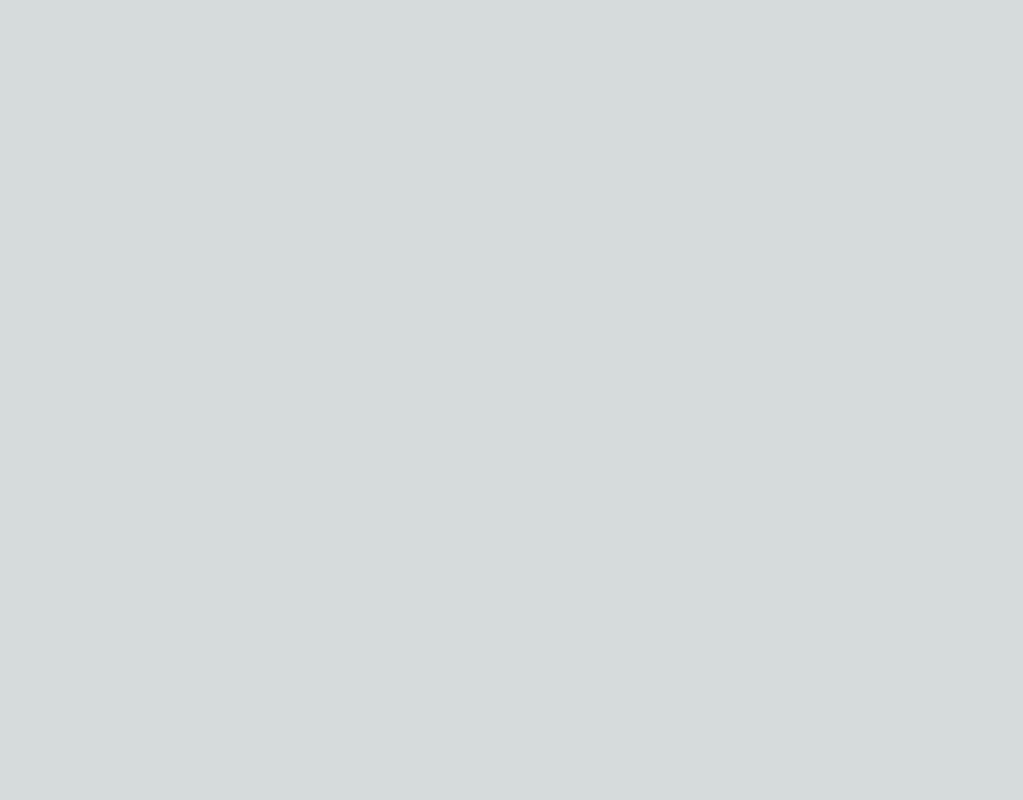
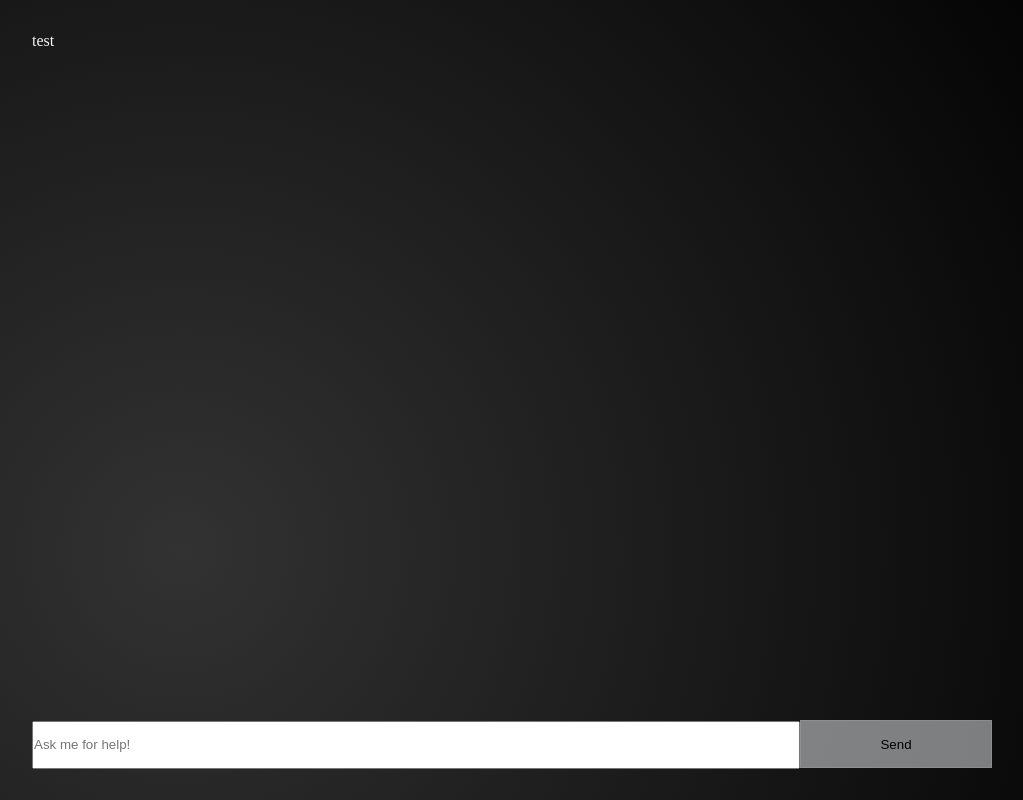
Before and after one commit to mgaam/Financial-Advisor, a Next.js app: page /chat in a window 1280 px wide. Shown: the whole page, without its empty margins (128-1151 px from the left). Built offline with nearby package versions, Linux system fonts and the light colour scheme.

Commit message:
setting up pages

```diff
--- /dev/null
+++ b/app/chat/chatPage.module.css
@@ -0,0 +1,5 @@
+.pageDiv{
+    height: 100vh;
+    display: flex;
+    justify-content: center;
+}
--- a/app/chat/page.js
+++ b/app/chat/page.js
@@ -1,4 +1,9 @@
+import Chat from "../components/Chat/Chat"
+import styles from "./chatPage.module.css"
+
 const chatPage = () => {
-
+    return <div className={styles.pageDiv}>
+        <Chat />
+    </div>
 }
 export default chatPage
--- /dev/null
+++ b/app/components/Chat/Chat.jsx
@@ -0,0 +1,29 @@
+'use client';
+
+import { useState } from "react";
+import styles from "./Chat.module.css"
+
+const Chat = () => {
+    const [text, setText] = useState('')
+    const [messages, setMessages] = useState([])
+
+    const handleSubmit = (e) => {
+        e.preventDefault();
+        console.log(text)
+    }
+    return <div className={styles.chatScreen}>
+        {/* maybe a loading based on a state (turnary operator) */}
+        <div className={styles.chatMessages}>
+            <p>test</p>
+        </div>
+        <div>
+            <form onSubmit={handleSubmit}>
+                <div className={styles.chatForm}>
+                <input className={styles.formText} type="text" placeholder="Ask me for help!" value={text} required onChange={(e) => setText(e.target.value)}/>
+                <button className={styles.formButton} type = 'submit'>Send</button>
+                </div>
+            </form>
+        </div>
+    </div>
+}
+export default Chat
--- /dev/null
+++ b/app/components/Chat/Chat.module.css
@@ -0,0 +1,27 @@
+.chatScreen {
+    display: flex;
+    flex-direction: column;
+    justify-content: space-between;
+    margin: 2rem;
+}
+
+.chatMessages {
+}
+
+.chatForm {
+    width: 75vw;
+    height: 3rem;
+}
+
+.formText {
+    width: 80%;
+    height: 100%;
+}
+
+.formButton {
+    width: 20%;
+    height: 100%;
+    padding: 1rem;
+    background-color: rgba(var(--callout-rgb), 0.5);
+    border: 1px solid rgba(var(--callout-border-rgb), 0.3);
+}
--- a/app/globals.css
+++ b/app/globals.css
@@ -86,13 +86,8 @@ body {
 }
 
 body {
-  color: rgb(var(--foreground-rgb));
-  background: linear-gradient(
-      to bottom,
-      transparent,
-      rgb(var(--background-end-rgb))
-    )
-    rgb(var(--background-start-rgb));
+  color: whitesmoke;
+  background: radial-gradient(circle at 24.1% 68.8%, rgb(50, 50, 50) 0%, rgb(0, 0, 0) 99.4%);
 }
 
 a {
--- a/app/layout.js
+++ b/app/layout.js
@@ -1,17 +1,13 @@
-import { Inter } from "next/font/google";
 import "./globals.css";
-
-const inter = Inter({ subsets: ["latin"] });
-
-export const metadata = {
-  title: "Create Next App",
-  description: "Generated by create next app",
-};
+import { Toaster } from "react-hot-toast";
 
 export default function RootLayout({ children }) {
   return (
     <html lang="en">
-      <body className={inter.className}>{children}</body>
+      <body>
+        {children}
+        <Toaster position="bottom-right"/>
+      </body>
     </html>
   );
 }
--- a/app/page.js
+++ b/app/page.js
@@ -1,4 +1,3 @@
-import Image from "next/image";
 import styles from "./page.module.css";
 
 export default function Home() {
@@ -9,8 +8,8 @@ export default function Home() {
         <h1>Say Hello to Your Personal Investment Advisor</h1>
       </div>
 
-      <div className={styles.center}>
-        <a href="/chat" className={styles.description}>
+      <div className={`${styles.center} ${styles.description}`}>
+        <a href="/chat">
           <p>Let's Chat</p>
         </a>
       </div>
--- a/package.json
+++ b/package.json
@@ -9,9 +9,10 @@
     "lint": "next lint"
   },
   "dependencies": {
+    "next": "14.2.4",
     "react": "^18",
     "react-dom": "^18",
-    "next": "14.2.4"
+    "react-hot-toast": "^2.4.1"
   },
   "devDependencies": {
     "eslint": "^8",
```
Also changed, not shown: app/page.module.css (+0 -165 lines), 1 other file (tests, documents, lock files or other folders).
